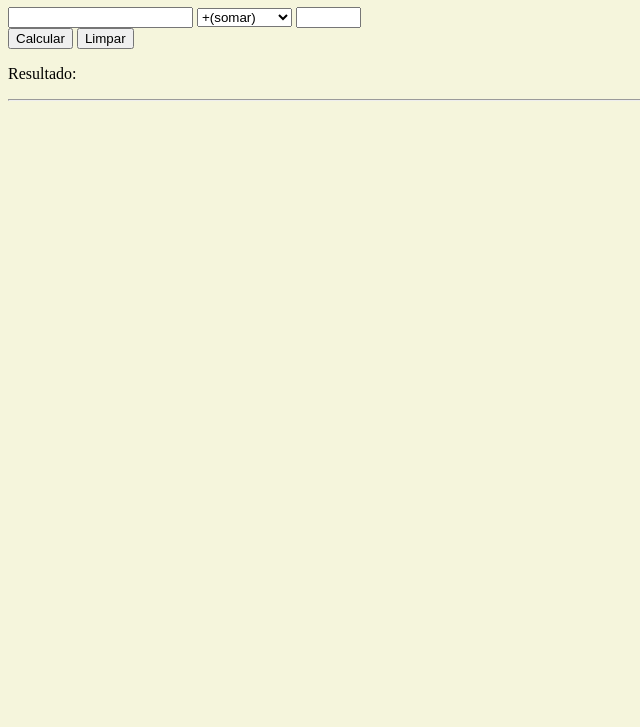
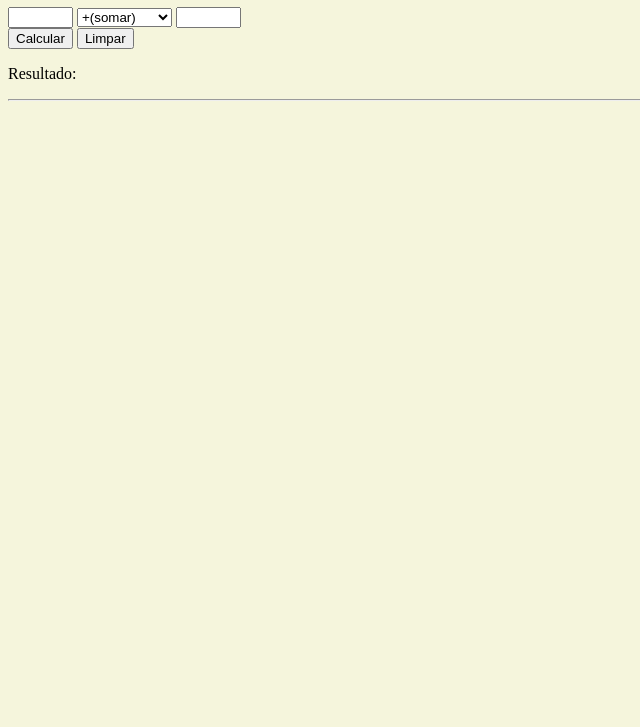
Before and after one commit to Lunmiel/GQSO, a plain HTML site: page index.html in a window 1280 px wide. Shown: the part 73-800 px from the top of the page, without its empty margins (0-640 px from the left). Drawn offline with Linux system fonts and the light colour scheme.

Commit message:
Update index.html

```diff
--- a/index.html
+++ b/index.html
@@ -7,11 +7,11 @@
 	</head>
 	<body bgcolor="beige">
 		<h1>Calculadora</h1>
-		<input type="text" id="txtValor1">
+		<input type="text" id="txtValor1" size="5">
 			<select id="operadores" onchange="ControleDeSelecao();">
 				<optgroup label="Basico">
-					<option value="+">	+(somar)</option>
-					<option value="-">	-(subtrair)</option>
+					<option value="+">+(somar)</option>
+					<option value="-">-(subtrair)</option>
 				</optgroup>
 			</select>
 		<input type="text" id="txtValor2" size="5"><br>
```
